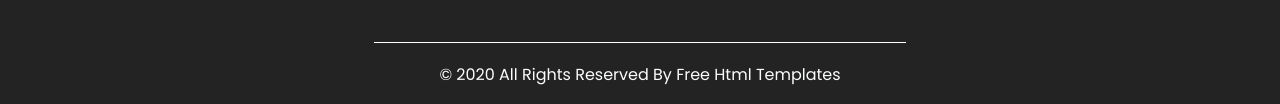
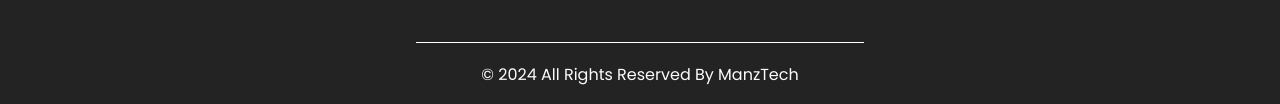
Before and after one commit to ManzTechLLC/landing_page_2022, a plain HTML site: page about.html in a window 1280 px wide. Shown: the part 1048-1152 px from the top of the page. Drawn offline with nearby package versions, Linux system fonts and the light colour scheme.

Commit message:
Update about.html

```diff
--- a/about.html
+++ b/about.html
@@ -244,8 +244,7 @@
   <!-- footer section -->
   <section class="container-fluid footer_section">
     <p>
-      &copy; 2020 All Rights Reserved By
-      <a href="https://html.design/">Free Html Templates</a>
+      &copy; 2024 All Rights Reserved By ManzTech
     </p>
   </section>
   <!-- footer section -->
```
